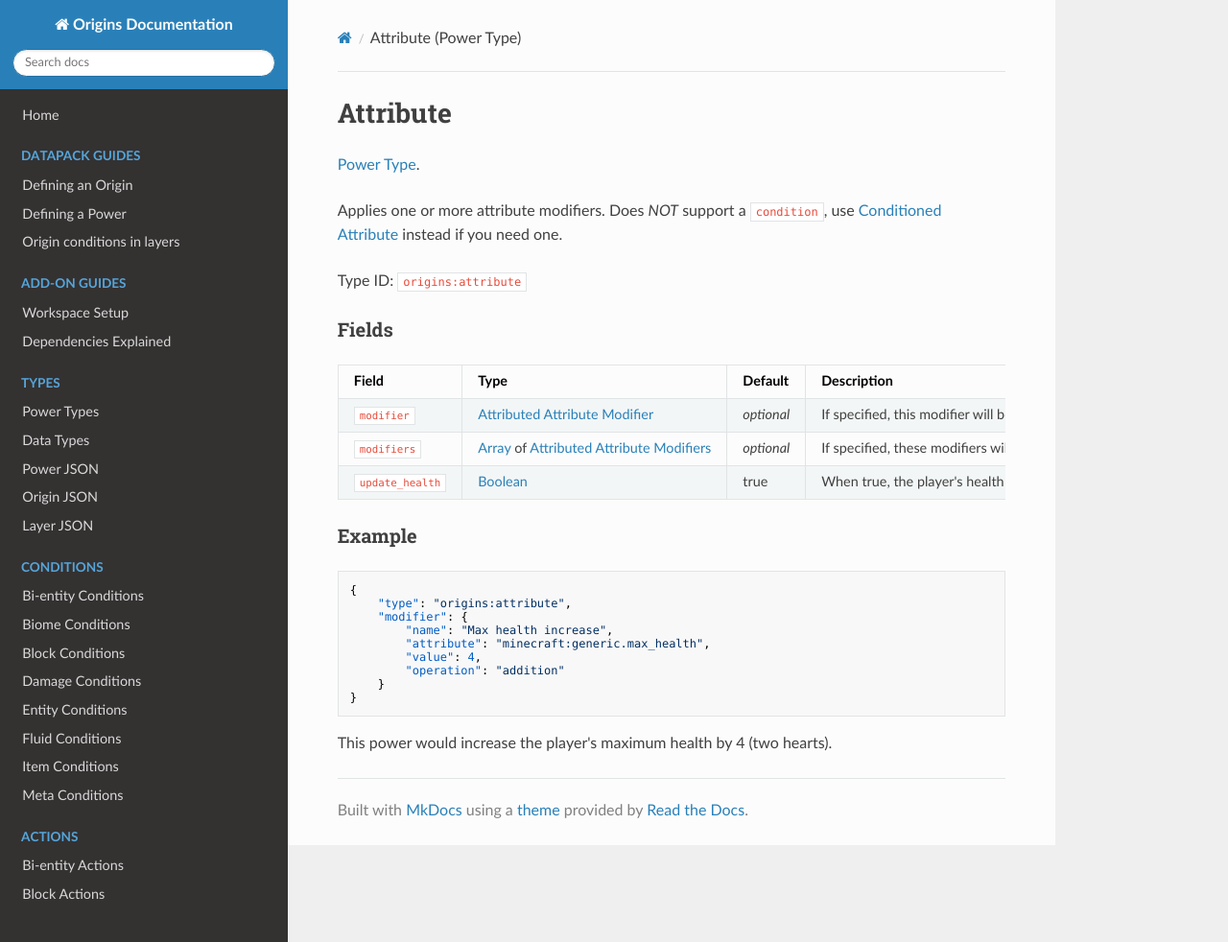
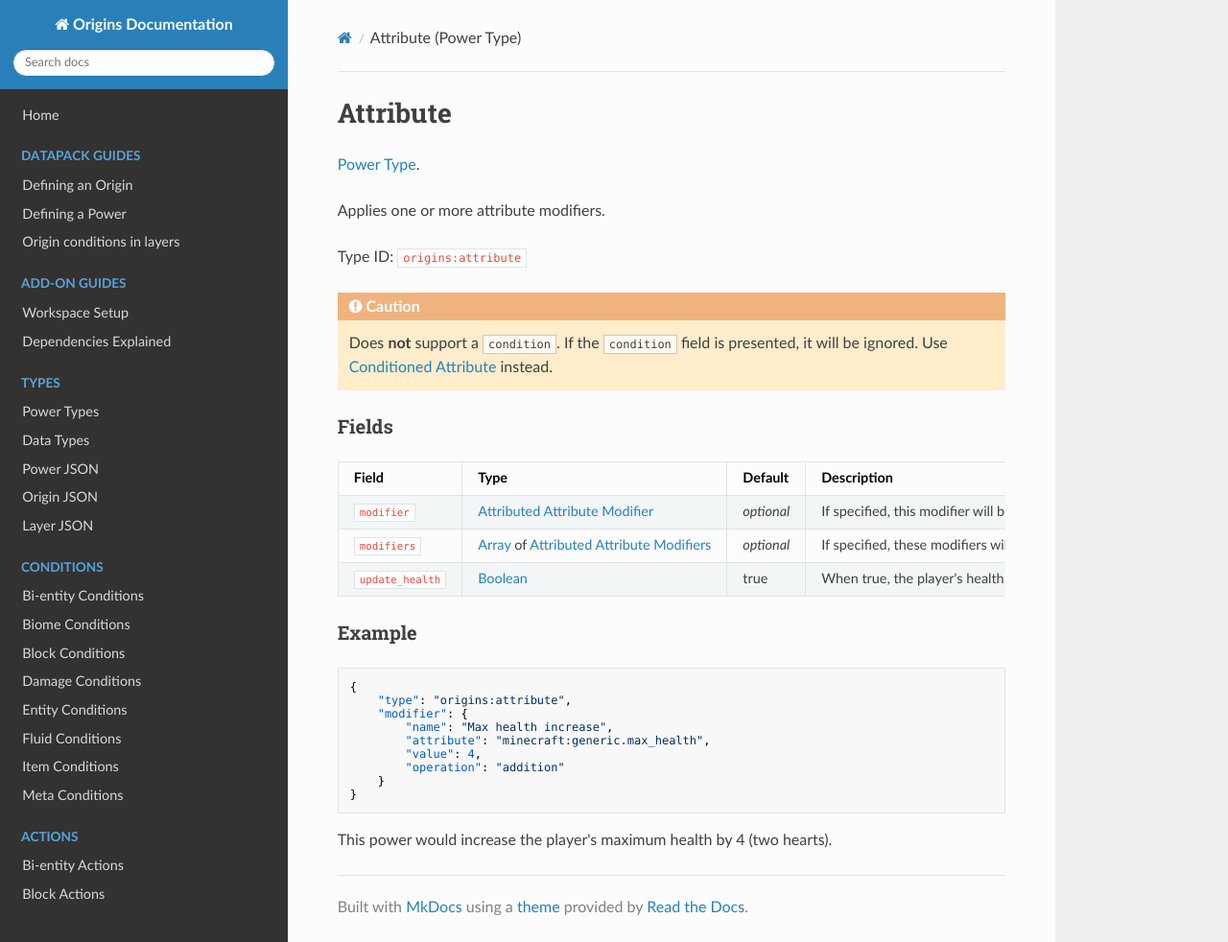
Before and after one commit to apace100/origins-docs, an MkDocs documentation site: the page built from docs/power_types/attribute.md, in a window 1280 px wide and 982 px high. Shown: the whole window at 96% size. Built offline with MkDocs 1.6.1, drawn with Linux system fonts in a browser that asks for light colours; nearby versions of some CDN libraries.

Commit message:
Added an admonition note in `attribute.md`

```diff
--- a/docs/power_types/attribute.md
+++ b/docs/power_types/attribute.md
@@ -6,9 +6,13 @@ date: 2021-04-07
 
 [Power Type](../power_types.md).
 
-Applies one or more attribute modifiers. Does *NOT* support a `condition`, use [Conditioned Attribute](../power_types/conditioned_attribute.md) instead if you need one.
+Applies one or more attribute modifiers.
 
 Type ID: `origins:attribute`
+
+!!! caution
+
+    Does **not** support a `condition`. If the `condition` field is presented, it will be ignored. Use [Conditioned Attribute](../power_types/conditioned_attribute.md) instead.
 
 ### Fields
 
```
